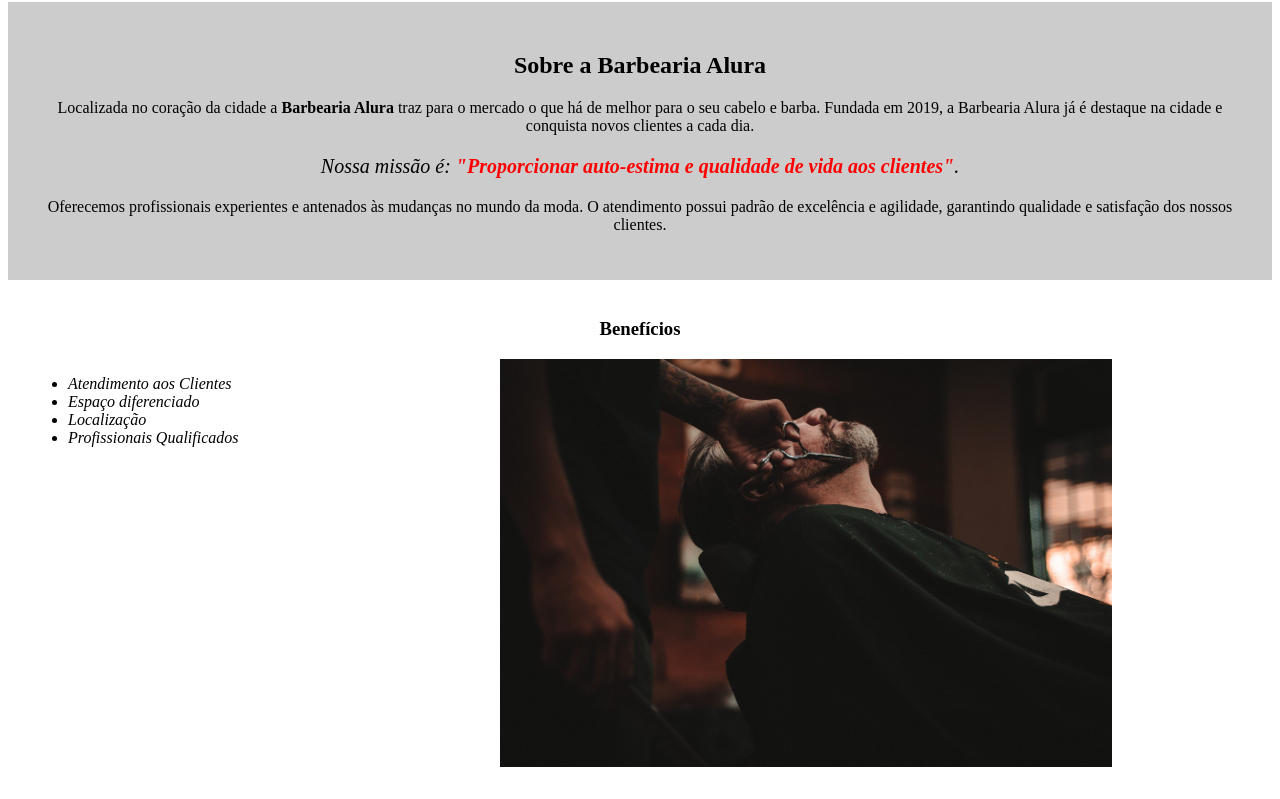
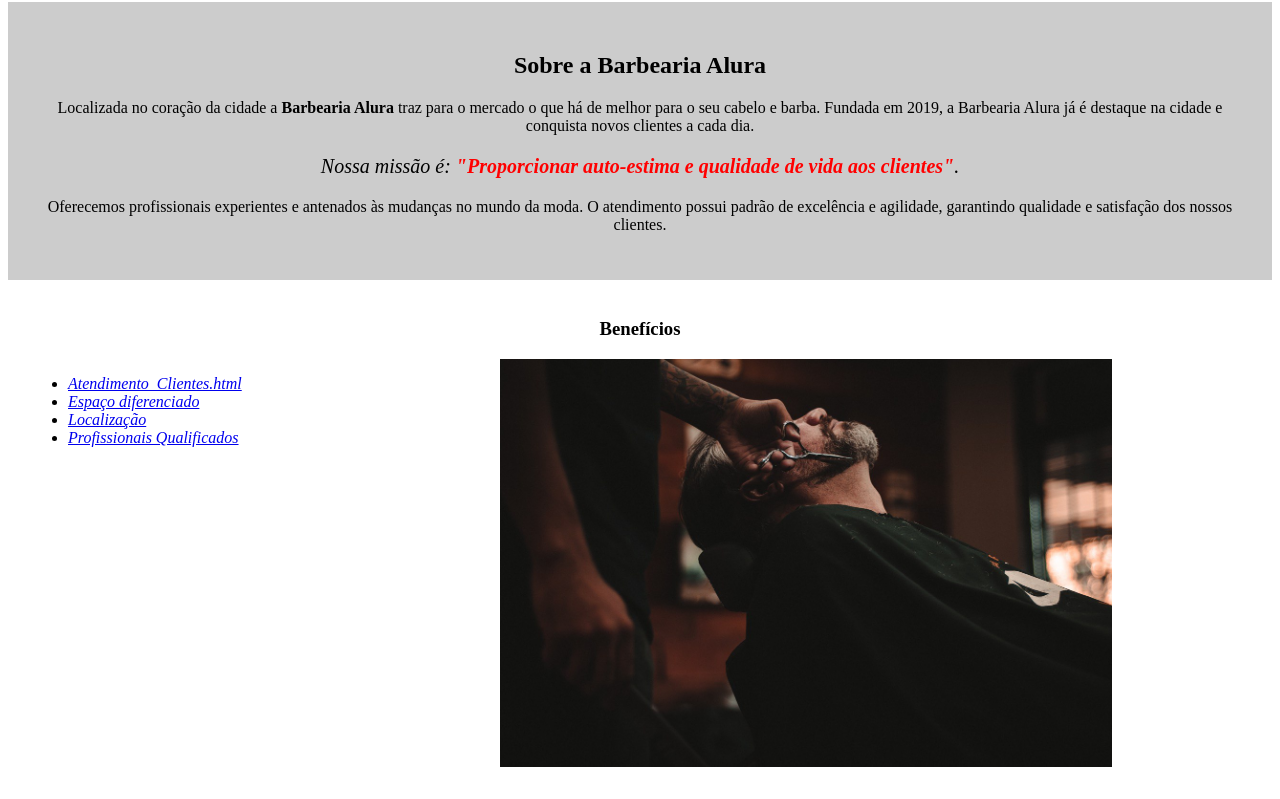
Before and after one commit to zawaaaaa/front-end, a plain HTML site: page index.html in a window 1280 px wide. Shown: the part 556-1355 px from the top of the page. Drawn offline with Linux system fonts and the light colour scheme; files whose address does not match are found by name.

Commit message:
Add files via upload

```diff
--- a/index.html
+++ b/index.html
@@ -25,10 +25,10 @@
 			<h3 class="titulo-centralizado">Benefícios</h3>
 
 			<ul>
-				<li class="itens">Atendimento aos Clientes</li>
-				<li class="itens">Espaço diferenciado</li>
-				<li class="itens">Localização</li>
-				<li class="itens">Profissionais Qualificados</li>
+				<li class="itens"><a href="atendimento_cliente.html">Atendimento_Clientes.html</a></li>
+				<li class="itens"><a href="espaço_diferenciado">Espaço diferenciado</a></li>
+				<li class="itens"><a href="localizaçao">Localização</a></li>
+				<li class="itens"><a href="profissionais">Profissionais Qualificados</a></li>
 			</ul>
 
 			<img src="beneficios.jpg" class="imagembeneficios">
```
